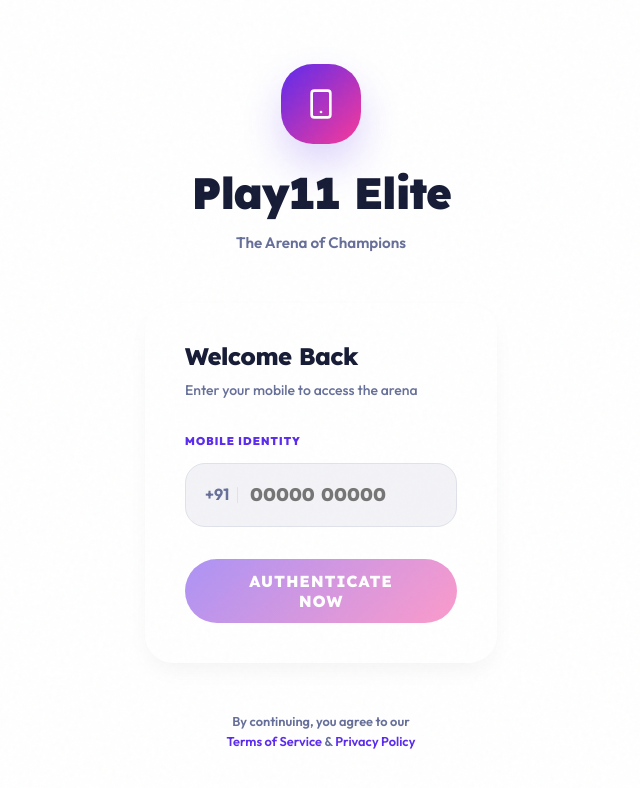
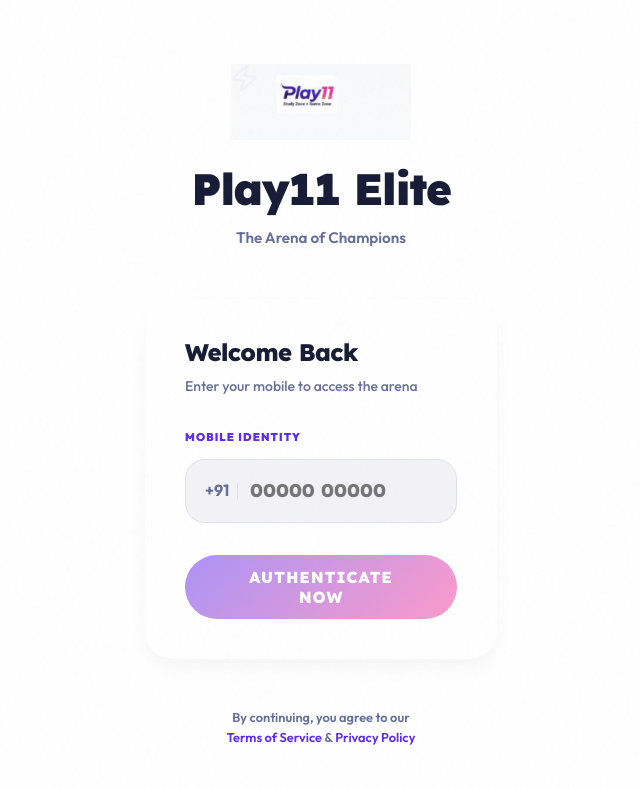
Before and after one commit to Divya147940/play-11, a React (Vite) app: page /login in a window 1280 px wide. Shown: the top 788 px of the page, without its empty margins (319-959 px from the left). Built offline with nearby package versions, Linux system fonts and the light colour scheme; the HTML template or start-up script is replaced by a standard one.

Commit message:
feat: replace logo with user attachment and apply to login/otp screens

```diff
--- a/src/pages/LoginPage.jsx
+++ b/src/pages/LoginPage.jsx
@@ -1,6 +1,7 @@
 import React, { useState } from 'react';
 import { useNavigate } from 'react-router-dom';
-import { Smartphone, ChevronLeft } from 'lucide-react';
+import { ChevronLeft } from 'lucide-react';
+import logo from '../assets/logo-play11.png';
 
 const LoginPage = () => {
   const [mobile, setMobile] = useState('');
@@ -53,16 +54,16 @@
       <div className="container" style={{ maxWidth: '480px', padding: 'var(--page-padding)' }}>
         {/* Header Branding */}
         <div style={{ textAlign: 'center', marginBottom: '3rem' }} className="animate-elite">
-          <div style={{
-            width: 'clamp(60px, 10vw, 80px)',
-            height: 'clamp(60px, 10vw, 80px)',
-            background: 'linear-gradient(135deg, hsl(var(--primary)), hsl(var(--secondary)))',
-            borderRadius: '2rem',
-            margin: '0 auto 1.5rem',
-            boxShadow: '0 20px 40px hsl(var(--primary) / 0.2)'
-          }} className="flex-center">
-            <Smartphone size={32} color="white" />
-          </div>
+          <img
+            src={logo}
+            alt="Play11 Logo"
+            style={{
+              width: '180px',
+              height: 'auto',
+              objectFit: 'contain',
+              marginBottom: '1rem'
+            }}
+          />
           <h1 style={{ fontSize: 'clamp(2rem, 5vw, 2.75rem)', fontWeight: 900, fontFamily: 'Lexend', marginBottom: '0.75rem', color: 'hsl(var(--foreground))' }}>Play11 Elite</h1>
           <p style={{ color: 'hsl(var(--muted-foreground))', fontWeight: 600, fontSize: '0.95rem' }}>The Arena of Champions</p>
         </div>
--- a/src/pages/OtpPage.jsx
+++ b/src/pages/OtpPage.jsx
@@ -1,6 +1,7 @@
 import React, { useState, useRef, useEffect } from 'react';
 import { useNavigate } from 'react-router-dom';
 import { ChevronLeft, RefreshCw } from 'lucide-react';
+import logo from '../assets/logo-play11.png';
 
 const OtpPage = () => {
   const [otp, setOtp] = useState(['', '', '', '', '', '']);
@@ -93,7 +94,18 @@
         </button>
 
         {/* Header content */}
-        <div style={{ marginBottom: '3rem' }} className="animate-elite">
+        <div style={{ marginBottom: '3rem', textAlign: 'center' }} className="animate-elite">
+          <img
+            src={logo}
+            alt="Play11 Logo"
+            style={{
+              width: '180px',
+              height: 'auto',
+              objectFit: 'contain',
+              marginBottom: '1rem',
+              display: 'inline-block'
+            }}
+          />
           <h2 style={{ fontSize: 'clamp(1.75rem, 4vw, 2.5rem)', fontWeight: 900, fontFamily: 'Lexend', marginBottom: '0.75rem', color: 'hsl(var(--foreground))' }}>Secure Entry</h2>
           <p style={{ color: 'hsl(var(--muted-foreground))', fontWeight: 600, fontSize: '0.95rem' }}>
             Verification code sent to <span style={{ color: 'hsl(var(--primary))', fontWeight: 800 }}>+91 {mobile}</span>
```
Also changed, not shown: src/assets/logo-play11.png.
